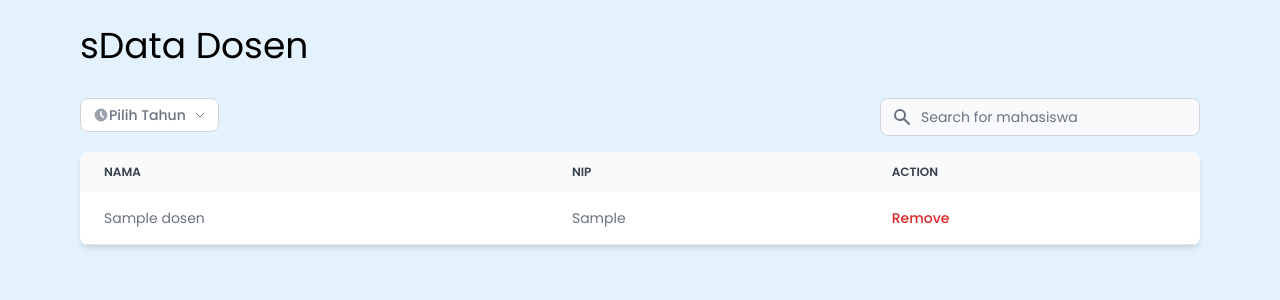
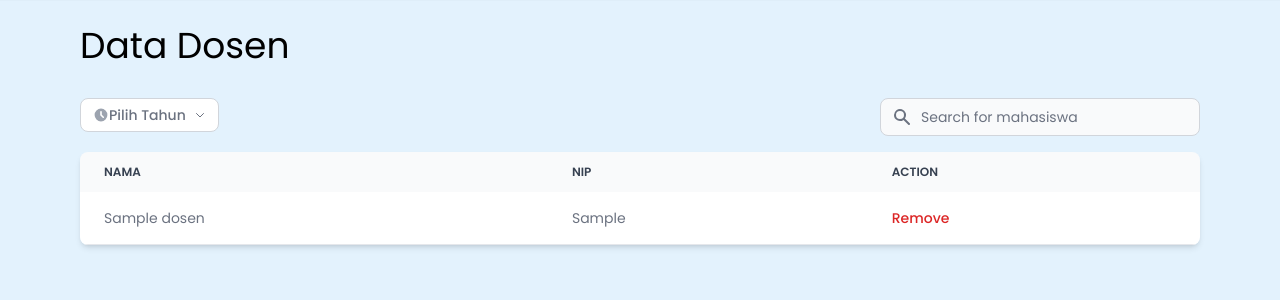
Before and after one commit to anisatulmarifah/PPL_B_6, a PHP site: page /operator/data_dosen.php in a window 1280 px wide. Shown: the part 70-370 px from the top of the page. Run offline with PHP 8.4, Linux system fonts and the light colour scheme; tables that the repository leaves empty or names only in its code hold one stand-in row (values such as "Sample post"); some libraries are stand-ins or nearby versions.

Commit message:
update typo

```diff
--- a/departemen/data_dosen.php
+++ b/departemen/data_dosen.php
@@ -20,7 +20,7 @@ require_once('../db_login.php');
   <!-- End of Navbar -->
   <div class="">
     <!-- Content -->
-    <h1 class="text-4xl mx-20 my-8 mt-24">sData Dosen</h1>
+    <h1 class="text-4xl mx-20 my-8 mt-24">Data Dosen</h1>
     <div class="flex justify-between mx-20 mt-8">
       <!-- dropdown pilih tahun -->
       <div>
--- a/operator/data_dosen.php
+++ b/operator/data_dosen.php
@@ -20,7 +20,7 @@ require_once('../db_login.php');
   <!-- End of Navbar -->
   <div class="">
     <!-- Content -->
-    <h1 class="text-4xl mx-20 my-8 mt-24">sData Dosen</h1>
+    <h1 class="text-4xl mx-20 my-8 mt-24">Data Dosen</h1>
     <div class="flex justify-between mx-20 mt-8">
       <!-- dropdown pilih tahun -->
       <div>
```
